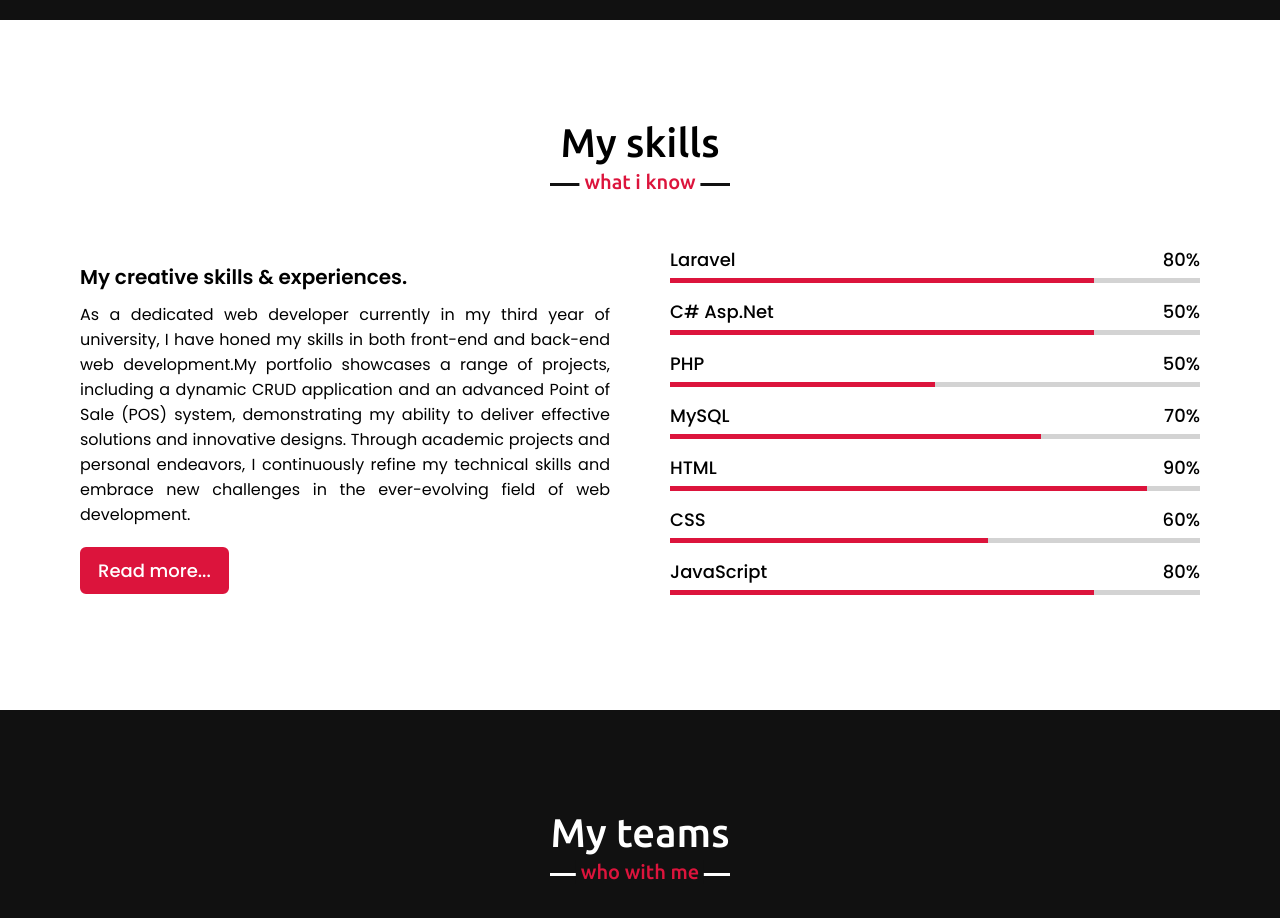
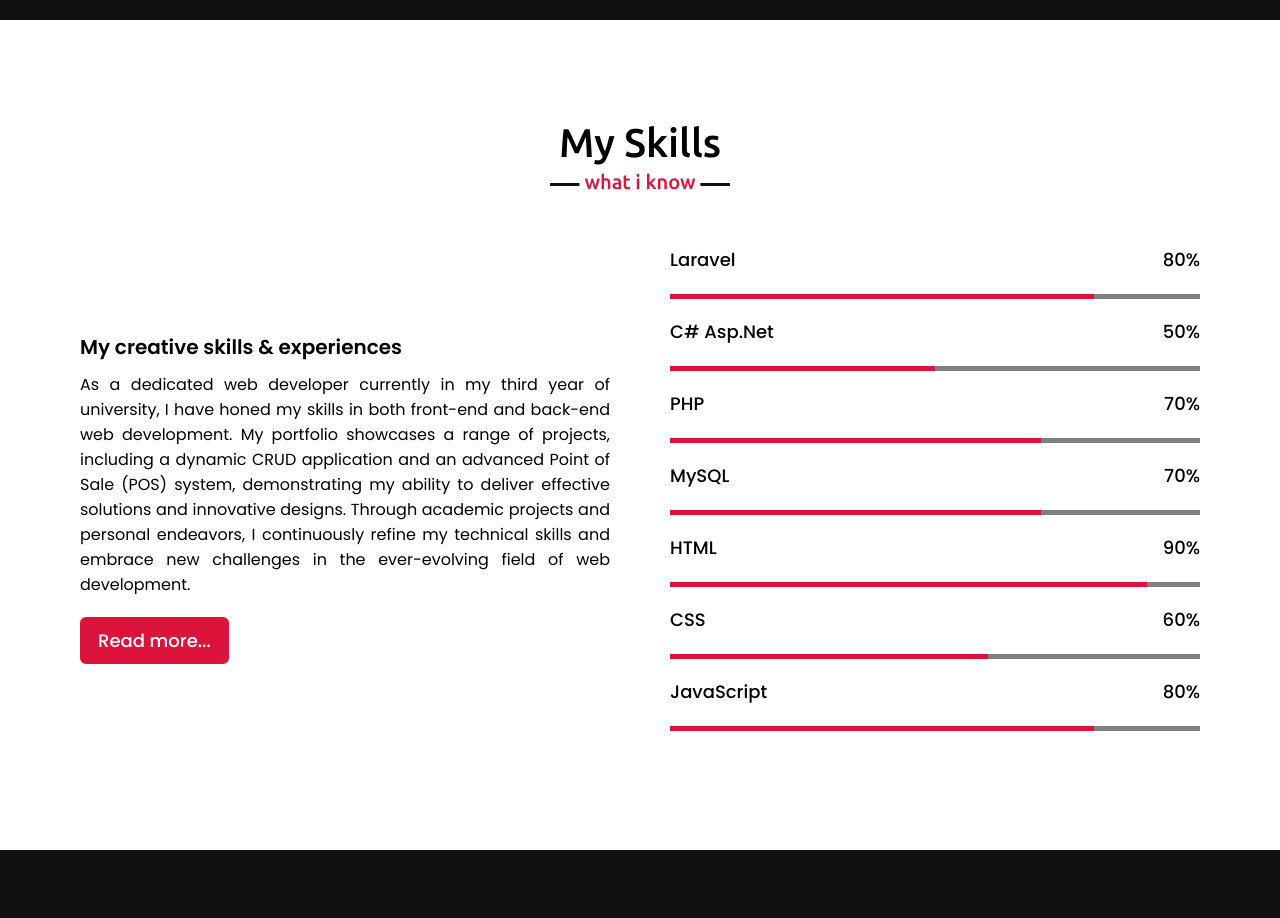
Before and after one commit to sabaySK/Presentation1, a plain HTML site: page index.html in a window 1280 px wide. Shown: the part 2120-3038 px from the top of the page. Drawn offline with nearby package versions, Linux system fonts and the light colour scheme.

Commit message:
Update index.html

```diff
--- a/index.html
+++ b/index.html
@@ -103,68 +103,71 @@
     </section>
 
     <!-- skills section start -->
-    <section class="skills" id="skills">
+   <section class="skills" id="skills">
         <div class="max-width">
-            <h2 class="title">My skills</h2>
+            <h2 class="title">My Skills</h2>
             <div class="skills-content">
+                <!-- Left Column -->
                 <div class="column left">
-                    <div class="text">My creative skills & experiences.</div>
-                    <p>As a dedicated web developer currently in my third year of university, I have honed my skills in both front-end and back-end web development.My portfolio showcases a range of projects, including a dynamic CRUD application and an advanced Point of Sale (POS) system, demonstrating my ability to deliver effective solutions and innovative designs. Through academic projects and personal endeavors, I continuously refine my technical skills and embrace new challenges in the ever-evolving field of web development.
-
+                    <div class="text">My creative skills & experiences</div>
+                    <p>
+                        As a dedicated web developer currently in my third year of university, I have honed my skills in both front-end and back-end web development. My portfolio showcases a range of projects, including a dynamic CRUD application and an advanced Point of Sale (POS) system, demonstrating my ability to deliver effective solutions and innovative designs. Through academic projects and personal endeavors, I continuously refine my technical skills and embrace new challenges in the ever-evolving field of web development.
                     </p>
-                    <a href="#">Read more...</a>
+                    <a href="portfolio.html">Read more...</a>
                 </div>
+                <!-- Right Column -->
                 <div class="column right">
+                    <!-- Skill Bar -->
                     <div class="bars">
                         <div class="info">
                             <span>Laravel</span>
                             <span>80%</span>
                         </div>
-                        <div class="line js"></div>
+                        <progress class="line js" value="80" max="100"></progress>
                     </div>
                     <div class="bars">
                         <div class="info">
                             <span>C# Asp.Net</span>
                             <span>50%</span>
                         </div>
-                        <div class="line js"></div>
+                        <progress class="line php" value="50" max="100"></progress>
+                        <!-- <progress class="line csharp" value="50" max="100"></progress> -->
                     </div>
                     <div class="bars">
                         <div class="info">
                             <span>PHP</span>
-                            <span>50%</span>
+                            <span>70%</span>
                         </div>
-                        <div class="line php"></div>
+                        <progress class="line mysql" value="70" max="100"></progress>
                     </div>
                     <div class="bars">
                         <div class="info">
                             <span>MySQL</span>
                             <span>70%</span>
                         </div>
-                        <div class="line mysql"></div>
+                        <progress class="line mysql" value="70" max="100"></progress>
                     </div>
                     <div class="bars">
                         <div class="info">
                             <span>HTML</span>
                             <span>90%</span>
                         </div>
-                        <div class="line html"></div>
+                        <progress class="line html" value="90" max="100"></progress>
                     </div>
                     <div class="bars">
                         <div class="info">
                             <span>CSS</span>
                             <span>60%</span>
                         </div>
-                        <div class="line css"></div>
+                        <progress class="line css" value="60" max="100"></progress>
                     </div>
                     <div class="bars">
                         <div class="info">
                             <span>JavaScript</span>
                             <span>80%</span>
                         </div>
-                        <div class="line js"></div>
+                        <progress class="line js" value="80" max="100"></progress>
                     </div>
-
                 </div>
             </div>
         </div>
```
